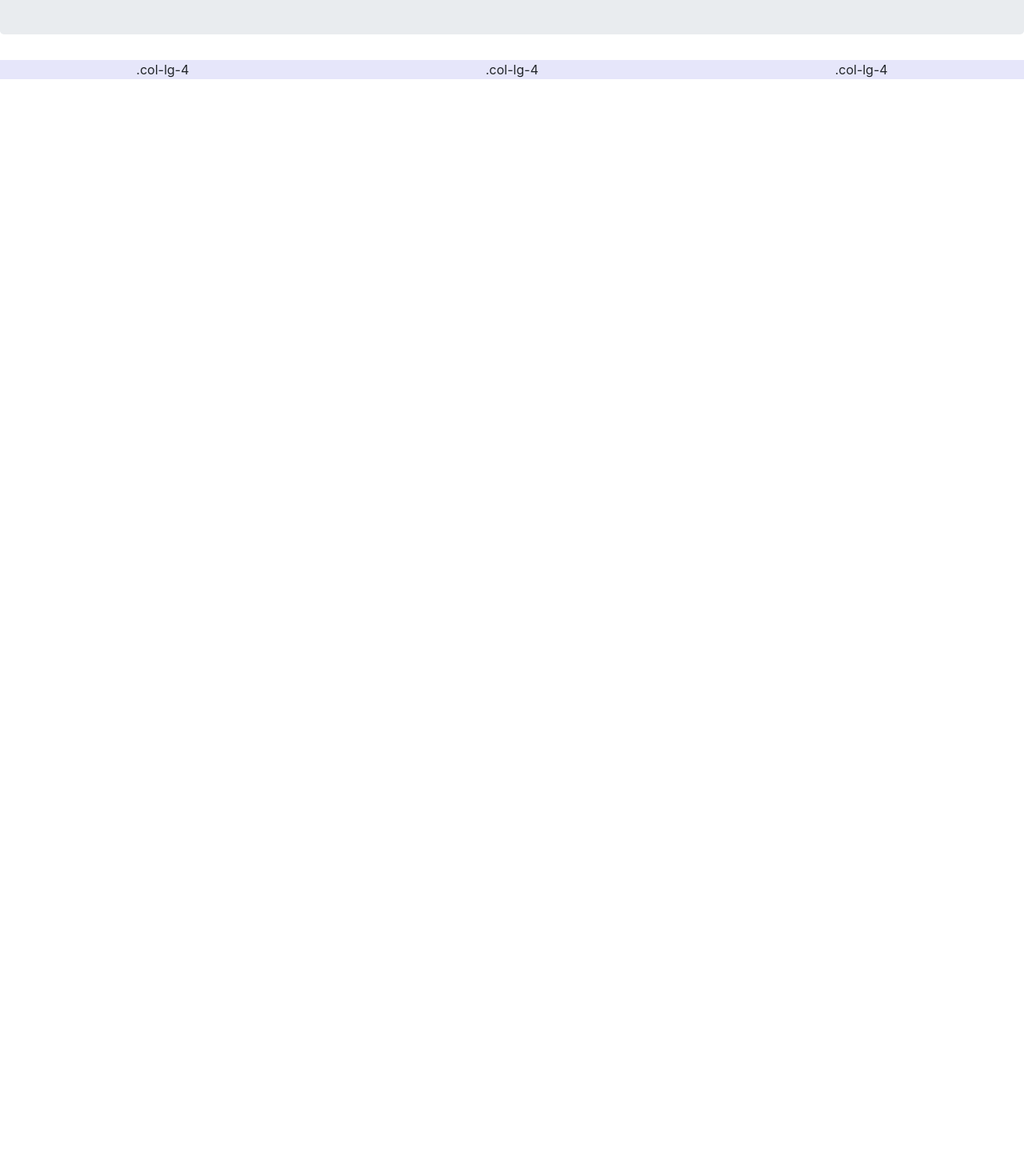
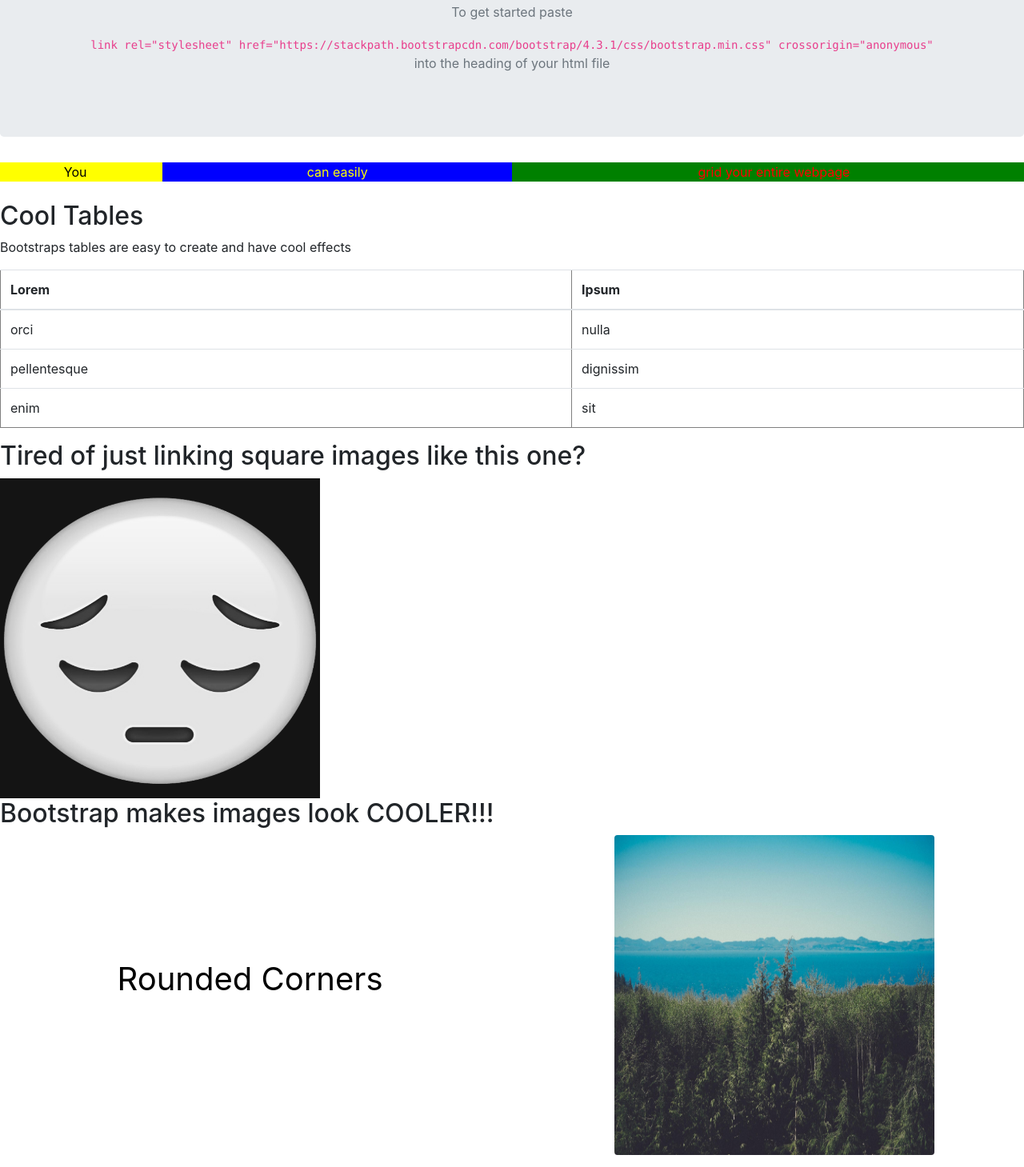
Before and after one commit to Mabedin00/22_bt_BeeTeam_abedinM-linD, a plain HTML site: page index.html in a window 1280 px wide. Shown: the part 181-1640 px from the top of the page at 80% size. Before the commit the page ends 800 px from the top, so only its background shows below. Drawn offline with nearby package versions, Linux system fonts and the light colour scheme.

Commit message:
added css and images

```diff
--- a/index.html
+++ b/index.html
@@ -7,18 +7,75 @@
 
         <!-- Bootstrap CSS -->
         <link rel="stylesheet" href="https://stackpath.bootstrapcdn.com/bootstrap/4.3.1/css/bootstrap.min.css" integrity="sha384-ggOyR0iXCbMQv3Xipma34MD+dH/1fQ784/j6cY/iJTQUOhcWr7x9JvoRxT2MZw1T" crossorigin="anonymous">
-
+        <link rel="stylesheet" href="style.css"/>
         <title>Hello, world!</title>
       </head>
       <body>
             <div class = "jumbotron text-center">
               <h1>Welcome to Bootstrap</h1>
-          <p class="text-secondary">QWRQWR </p>
+              <p class="text-secondary"> Here are all the cool things you can do with Bootstraps </p><br>
+              <p class="text-secondary"> To get started paste </p>
+              <code>link rel="stylesheet" href="https://stackpath.bootstrapcdn.com/bootstrap/4.3.1/css/bootstrap.min.css" integrity="sha384-ggOyR0iXCbMQv3Xipma34MD+dH/1fQ784/j6cY/iJTQUOhcWr7x9JvoRxT2MZw1T" crossorigin="anonymous"</code> <br>
+              <p class="text-secondary">into the heading of your html file </p>
             </div>
             <div class="row text-center">
-             <div class="col-lg-4" style="background-color:lavender;">.col-lg-4</div>
-             <div class="col-lg-4" style="background-color:lavender;">.col-lg-4</div>
-             <div class="col-lg-4" style="background-color:lavender;">.col-lg-4</div>
+                 <div class="col-lg-2">You</div>
+                 <div class="col-lg-4">can easily</div>
+                 <div class="col-lg-6">grid your entire webpage</div>
+            </div>
+            <br>
+        <h2>Cool Tables</h2>
+            <p>Bootstraps tables are easy to create and have cool effects</p>
+            <table border = "1" class="table table-hover">
+                <thead>
+                    <tr>
+                        <th>Lorem</th>
+                        <th>Ipsum</th>
+                    </tr>
+                </thead>
+            <tbody>
+                <tr>
+                    <td>orci</td>
+                    <td>nulla</td>
+                </tr>
+                <tr>
+                    <td>pellentesque </td>
+                    <td>dignissim</td>
+                </tr>
+                 <tr>
+                   <td>enim </td>
+                   <td>sit</td>
+                 </tr>
+           </tbody>
+         </table>
+         <h2> Tired of just linking square images like this one?</h2>
+         <img class = "sadface" src="sadface.png" alt=":(">
+         <h2> Bootstrap makes images look COOLER!!!</h2>
+         <div class="row text-center">
+              <div class="col-lg-6" id = "description">Rounded Corners
+              </div>
+              <div class="col-lg-6" id = "img"> <img class="rounded" src="rounded corners.jpg" alt"rounded corners"></div>
+         </div><br>
+         <div class="row text-center">
+              <div class="col-lg-6" id = "description">Circular
+              </div>
+              <div class="col-lg-6" id = "img"> <img class="rounded-circle" src="circle.jpg" alt"circle"></div>
+         </div><br>
+         <div class="container">
+            <div class="alert alert-success">
+                <strong>Congrats!</strong> You are almost done!.
+            </div>
+        </div>
+        <div class="progress">
+            <div class="progress-bar" role="progressbar" aria-valuenow="30"
+            aria-valuemin="0" aria-valuemax="100">
+                95%
+            </div>
+        </div><br>
+        <h2> Lastly, be sure to bookmark this page along with these others by pressing <kbd>Ctrl + D</kbd></h2>
+        <div class="btn-group">
+          <a href= "https://www.w3schools.com/bootstrap/default.asp" type="button" class="btn btn-primary">W33</a>
+          <a href="https://getbootstrap.com/docs/4.3/getting-started/introduction/" type="button" class="btn btn-primary">Bootstrap</a>
         </div>
      </body>
 </html>
--- /dev/null
+++ b/style.css
@@ -0,0 +1,45 @@
+.col-lg-2{
+  background-color: yellow;
+  color: black;
+}
+.col-lg-4{
+  background-color: blue;
+  color: yellow;
+}
+.col-lg-6{
+  background-color: green;
+  color: red;
+
+}
+.sadface{
+    width:400px;
+    height:400px;
+}
+
+.rounded{
+    width:400px;
+    height:400px;
+}
+#img{
+    background-color: white;
+}
+#description{
+    background-color: white;
+    padding-top: 150px;
+    font-size: 40px;
+    color: black;
+}
+.progress-bar{
+    width: 95%;
+    background-color: #4BA2D8;
+
+}
+.progress{
+    width: 50%;
+    margin-left: auto;
+    margin-right: auto;
+    background-color: blue;
+}
+button[type=button]{
+    width: 400px;
+}
```
Also changed, not shown: circle.jpg (added), rounded corners.jpg (added), sadface.png (added). Lines whose indentation alone changed are shown as unchanged.
